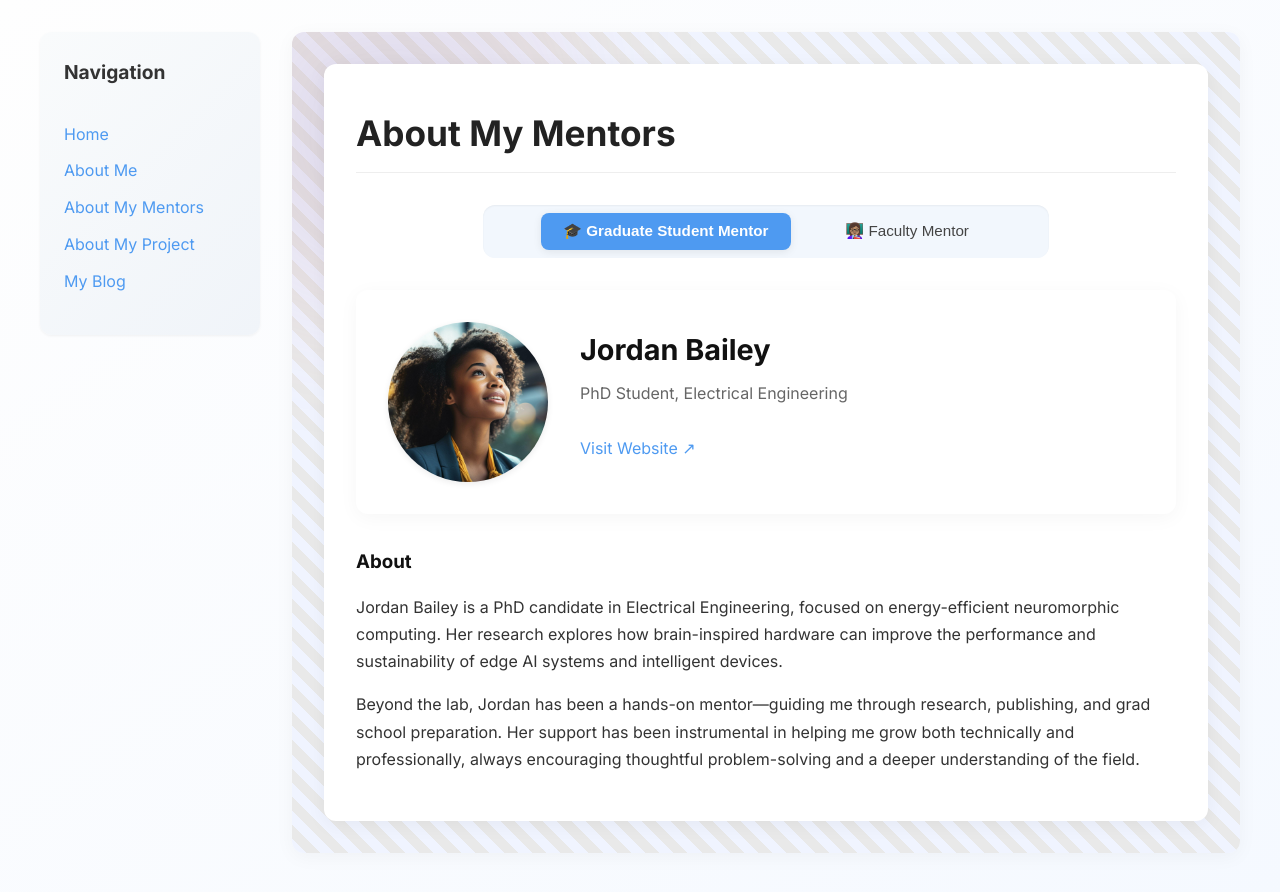
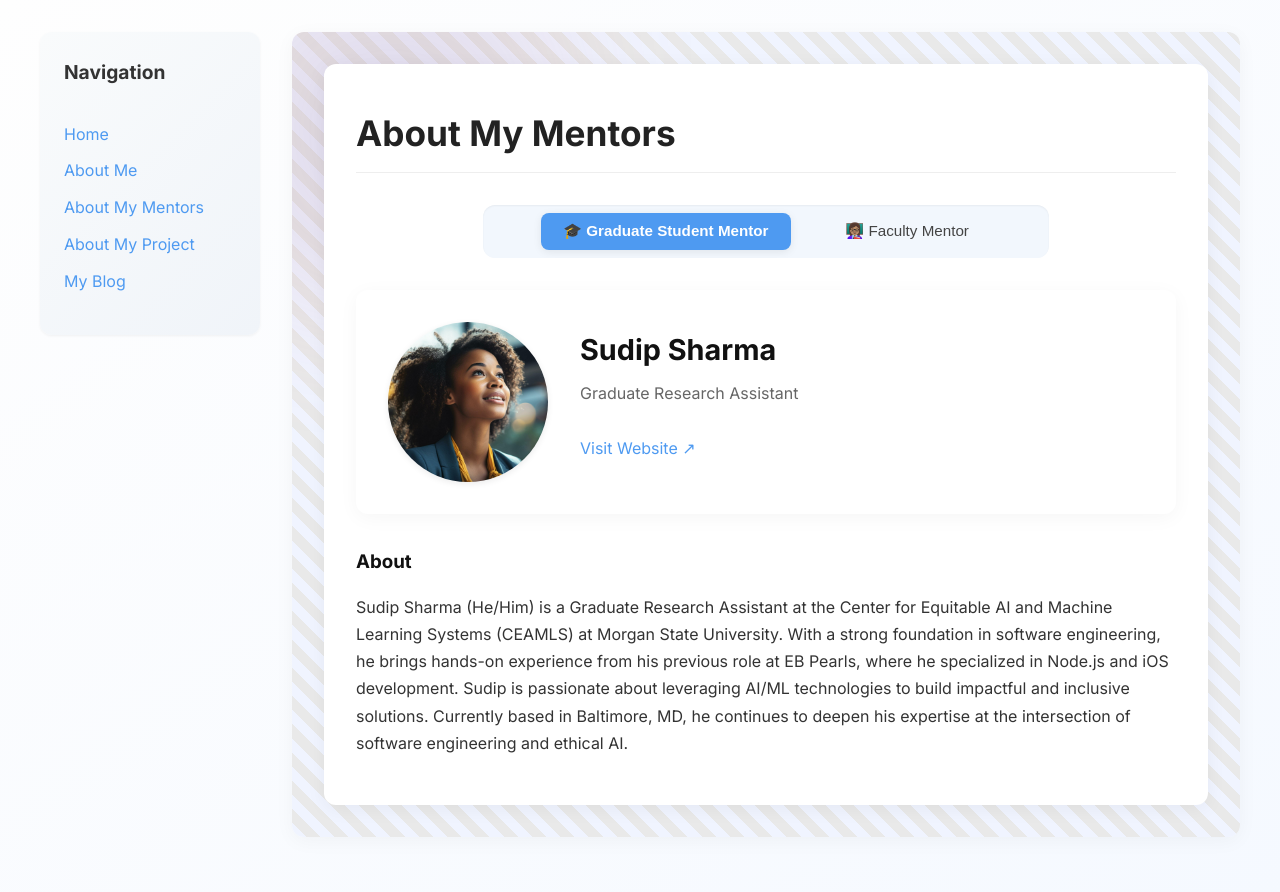
Before and after one commit to dcmaobi/dcmaobi.github.io, a Jekyll site: the page built from pages/about-my-mentor.md, in a window 1280 px wide. Shown: the top 892 px of the page. Built offline with Jekyll 4.4.1, drawn with Linux system fonts in a browser that asks for light colours.

Commit message:
Update about-my-mentor.md

```diff
--- a/pages/about-my-mentor.md
+++ b/pages/about-my-mentor.md
@@ -4,14 +4,12 @@ title: About My Mentors
 permalink: /about-my-mentor.html
 
 graduate_mentor:
-  name: Jordan Bailey
-  title: PhD Student, Electrical Engineering
+  name: Sudip Sharma
+  title: Graduate Research Assistant
   image: /assets/images/graduate-student-mentor.jpg
-  website: https://gradmentor.example.com
+  website: https://www.linkedin.com/in/nxxis
   bio: |
-    Jordan Bailey is a PhD candidate in Electrical Engineering, focused on energy-efficient neuromorphic computing. Her research explores how brain-inspired hardware can improve the performance and sustainability of edge AI systems and intelligent devices.
-
-    Beyond the lab, Jordan has been a hands-on mentor—guiding me through research, publishing, and grad school preparation. Her support has been instrumental in helping me grow both technically and professionally, always encouraging thoughtful problem-solving and a deeper understanding of the field.
+   Sudip Sharma (He/Him) is a Graduate Research Assistant at the Center for Equitable AI and Machine Learning Systems (CEAMLS) at Morgan State University. With a strong foundation in software engineering, he brings hands-on experience from his previous role at EB Pearls, where he specialized in Node.js and iOS development. Sudip is passionate about leveraging AI/ML technologies to build impactful and inclusive solutions. Currently based in Baltimore, MD, he continues to deepen his expertise at the intersection of software engineering and ethical AI.
 
 faculty_mentor:
   name: Dr. Elijah Freeman
```
